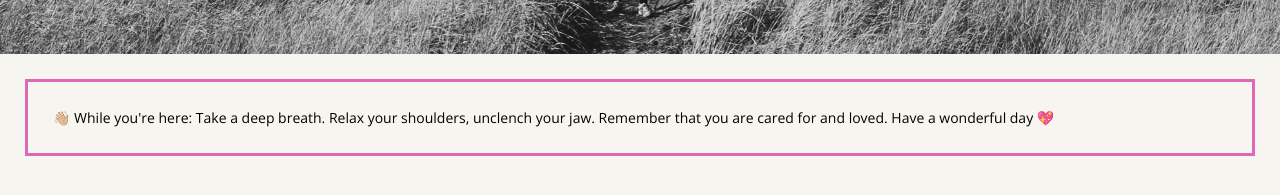
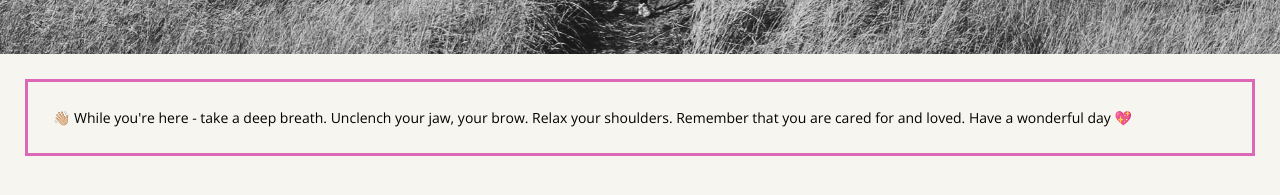
Before and after one commit to angelariggs/angelariggs.github.io, a Jekyll site: the page built from index.html, in a window 1280 px wide. Shown: the part 646-841 px from the top of the page. Built offline with Jekyll 4.4.1, drawn with Linux system fonts in a browser that asks for light colours.

Commit message:
well that was a study in disappointment... better not to know

```diff
--- a/_config.yml
+++ b/_config.yml
@@ -37,7 +37,6 @@
 disqus: angelariggs_
 
 # Enter your Google Analytics web tracking code (e.g. UA-2110908-2) to activate tracking
-google_analytics: G-2FGL3WNQPG
 
 # Your website URL (e.g. http://barryclark.github.io or http://www.barryclark.co)
 # Used for Sitemap.xml and your RSS feed
--- a/_layouts/default.html
+++ b/_layouts/default.html
@@ -13,10 +13,6 @@
 
     <link rel="stylesheet" type="text/css" href="{{ site.baseurl }}/style.css" />
     <link rel="alternate" type="application/rss+xml" title="{{ site.name }} - {{ site.description }}" href="{{ site.baseurl }}/feed.xml" />
-
-    {% if site.google_analytics and jekyll.environment == 'production' %}
-    {% include analytics.html %}
-    {% endif %}
 
     <!-- Created with Jekyll Now - http://github.com/barryclark/jekyll-now -->
   </head>
@@ -48,11 +44,10 @@
       {{ content }}
     </div>
 
-    {% include analytics.html %}
   </body>
   <footer>
     <div id=homepage-footer>
-    👋🏼 While you're here: Take a deep breath. Relax your shoulders, unclench your jaw. Remember that you are cared for and loved. Have a wonderful day 💖
+    👋🏼 While you're here - take a deep breath. Unclench your jaw, your brow. Relax your shoulders. Remember that you are cared for and loved. Have a wonderful day 💖
   </div>
   </footer>
 </html>
--- a/_layouts/navpages.html
+++ b/_layouts/navpages.html
@@ -50,6 +50,5 @@
       </div>
     </div>
 
-    {% include analytics.html %}
   </body>
 </html>
```
